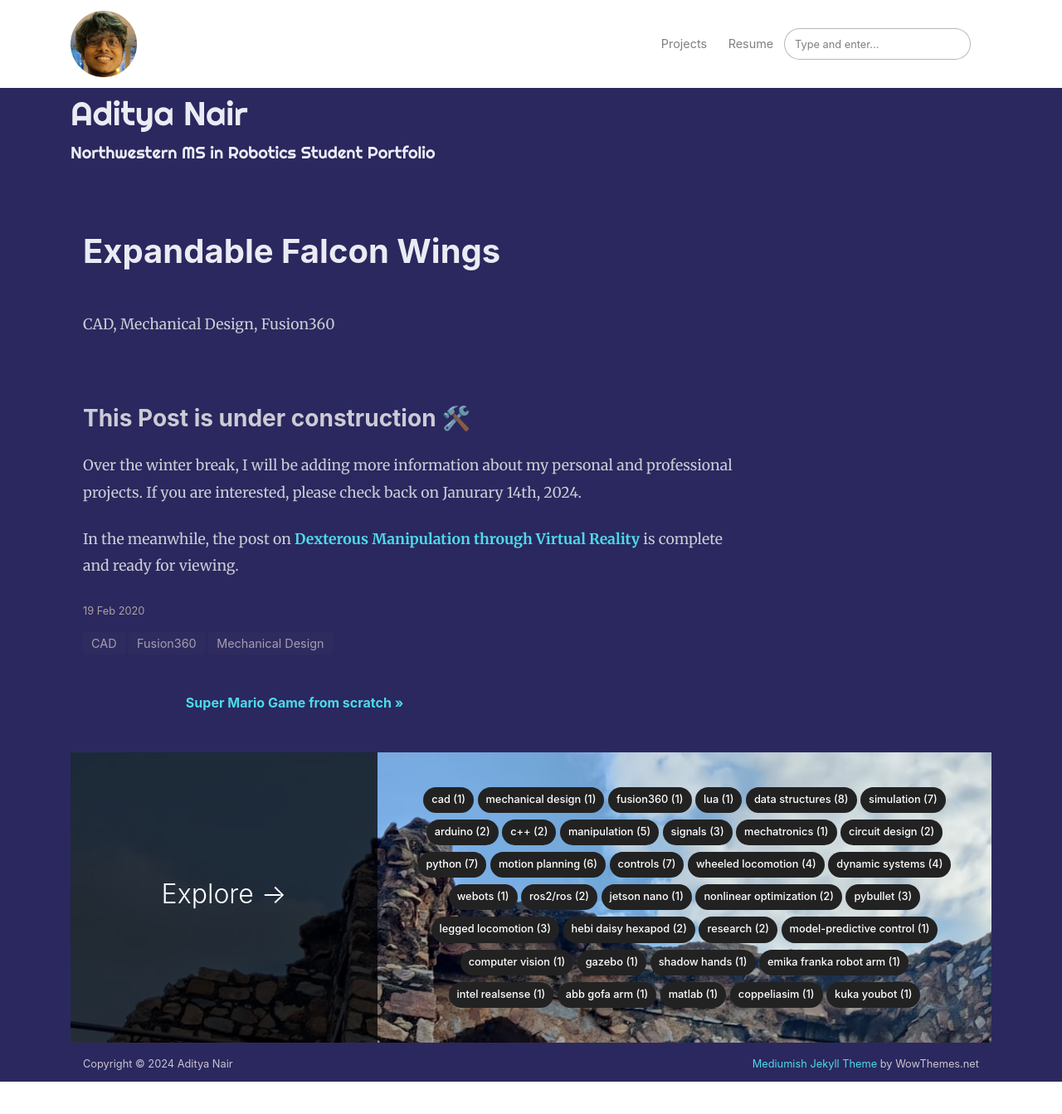
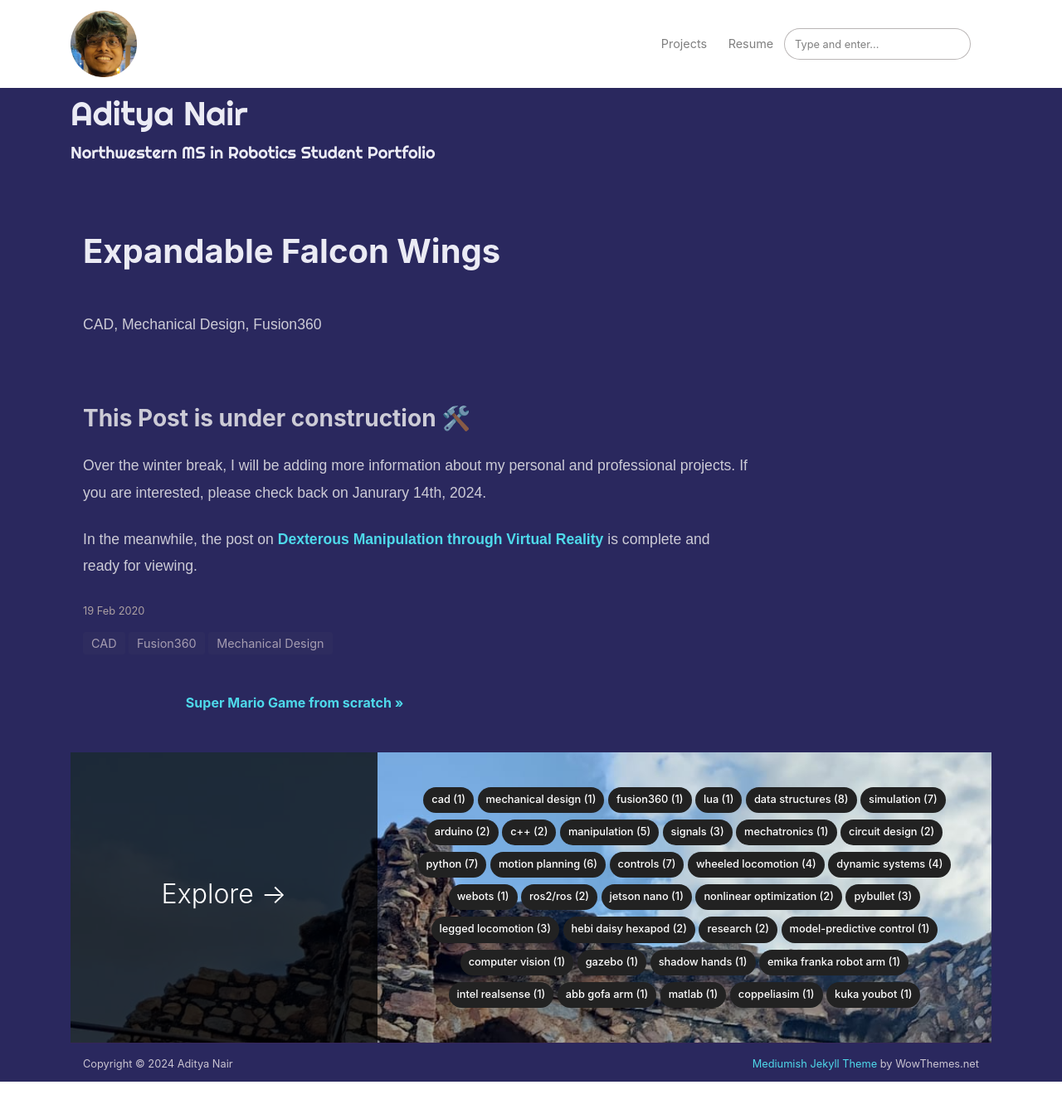
Before and after one commit to GogiPuttar/adityanairswebsite.github.io, a Jekyll site: the page built from _posts/2020-02-19-FalconWIngs.md, in a window 1280 px wide and 1366 px high. Shown: the top 1343 px of the window at 83% size. Built offline with Jekyll 4.4.1, drawn with Linux system fonts in a browser that asks for light colours; nearby versions of some CDN libraries; comment, search, counter and statistics services are not loaded.

Commit message:
Changed body font to helvetica sans

```diff
--- a/assets/css/screen.css
+++ b/assets/css/screen.css
@@ -361,8 +361,9 @@ span.post-read-more a:hover {
 }
 
 .article-post {
-    font-family: Merriweather;
+    font-family: Arial, Helvetica, sans-serif;
     font-size: 1.1rem;
+    /* font-size: 1.1rem; */
     line-height: 1.84;
     color: rgba(245, 244, 244, 0.8);
 }
```
